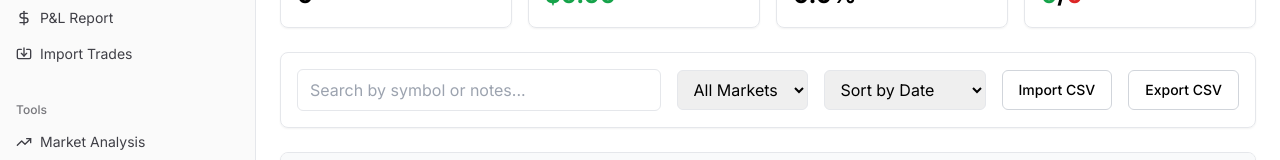
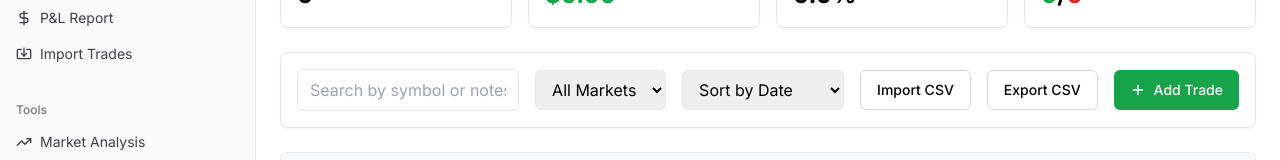
Before and after one commit to tarigelamin1997/TRADEVOLT, a Next.js app: page /history in a window 1280 px wide. Shown: the part 146-306 px from the top of the page. Built offline with nearby package versions, Linux system fonts and the light colour scheme; no server answers.

Commit message:
Add manual trade entry button to Trade History page
- Added 'Add Trade' button with green styling and Plus icon
- Integrated TradeForm component into history page
- Form appears inline when button is clicked
- Automatically refreshes trade list after adding
- Closes form after successful trade entry

```diff
--- a/app/history/page.tsx
+++ b/app/history/page.tsx
@@ -30,6 +30,7 @@ import {
   PieChart,
   FileText,
   LogOut,
+  Plus,
 } from "lucide-react"
 
 import { useRouter } from 'next/navigation'
@@ -37,6 +38,7 @@ import { useState, useEffect } from 'react'
 import { Button } from "@/components/ui/button"
 import { Card } from "@/components/ui/card"
 import { CSVImport } from '@/components/csv-import'
+import { TradeForm } from '@/components/trade-form'
 import { calculateMarketPnL } from '@/lib/market-knowledge'
 import { useUser, UserButton } from '@clerk/nextjs'
 
@@ -127,6 +129,7 @@ function TradeHistoryContent({ user }: { user: any }) {
   const [trades, setTrades] = useState<Trade[]>([])
   const [filteredTrades, setFilteredTrades] = useState<Trade[]>([])
   const [showImport, setShowImport] = useState(false)
+  const [showAddTrade, setShowAddTrade] = useState(false)
   const [searchTerm, setSearchTerm] = useState('')
   const [filterMarket, setFilterMarket] = useState('ALL')
   const [sortBy, setSortBy] = useState('date')
@@ -415,8 +418,37 @@ function TradeHistoryContent({ user }: { user: any }) {
                     <Button onClick={exportToCSV} variant="outline">
                       Export CSV
                     </Button>
+                    <Button
+                      onClick={() => setShowAddTrade(true)}
+                      className="bg-green-600 hover:bg-green-700 text-white"
+                    >
+                      <Plus className="h-4 w-4 mr-2" />
+                      Add Trade
+                    </Button>
                   </div>
                 </Card>
+
+                {/* Add Trade Form */}
+                {showAddTrade && (
+                  <Card className="p-6">
+                    <div className="flex justify-between items-center mb-4">
+                      <h3 className="text-lg font-semibold">Add New Trade</h3>
+                      <Button
+                        variant="ghost"
+                        size="sm"
+                        onClick={() => setShowAddTrade(false)}
+                      >
+                        ✕
+                      </Button>
+                    </div>
+                    <TradeForm
+                      onTradeAdded={() => {
+                        fetchTrades()
+                        setShowAddTrade(false)
+                      }}
+                    />
+                  </Card>
+                )}
 
                 {/* Trade Table */}
                 <Card className="overflow-hidden">
```
